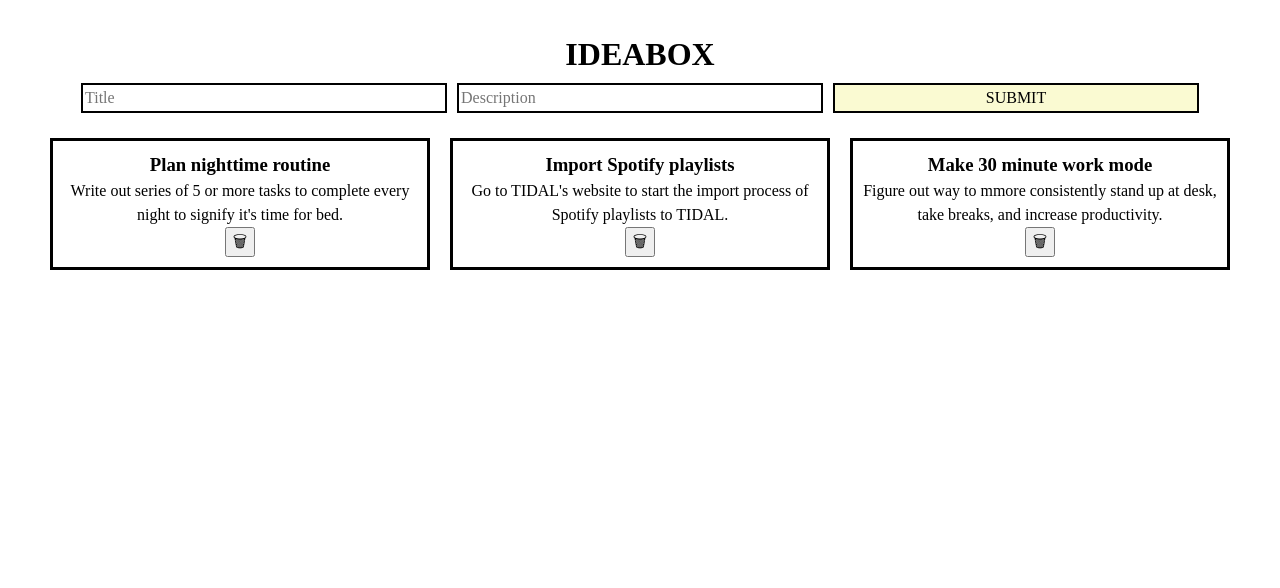
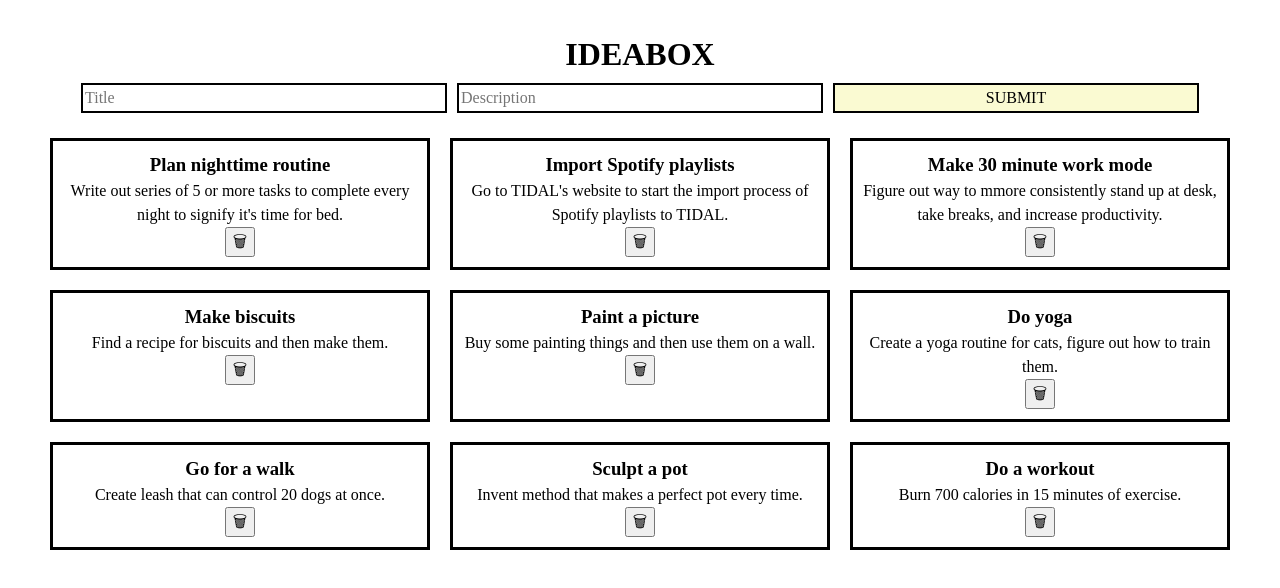
Before and after one commit to colefiscus/playground, a React (Create React App) app: page / in a window 1280 px wide. Shown: the top 588 px of the page. Built offline with nearby package versions, Linux system fonts and the light colour scheme.

Commit message:
Add ideas to initial state in App

```diff
--- a/src/App.js
+++ b/src/App.js
@@ -12,6 +12,12 @@ class App extends Component {
         {id: 1, title: "Plan nighttime routine", description: "Write out series of 5 or more tasks to complete every night to signify it's time for bed."},
         {id: 2, title: "Import Spotify playlists", description: "Go to TIDAL's website to start the import process of Spotify playlists to TIDAL."},
         {id: 3, title: "Make 30 minute work mode", description: "Figure out way to mmore consistently stand up at desk, take breaks, and increase productivity."},
+        {id: 4, title: "Make biscuits", description: "Find a recipe for biscuits and then make them."},
+        {id: 5, title: "Paint a picture", description: "Buy some painting things and then use them on a wall."},
+        {id: 6, title: "Do yoga", description: "Create a yoga routine for cats, figure out how to train them."},
+        {id: 7, title: "Go for a walk", description: "Create leash that can control 20 dogs at once."},
+        {id: 8, title: "Sculpt a pot", description: "Invent method that makes a perfect pot every time."},
+        {id: 9, title: "Do a workout", description: "Burn 700 calories in 15 minutes of exercise."},
       ],
     }
   }
```
